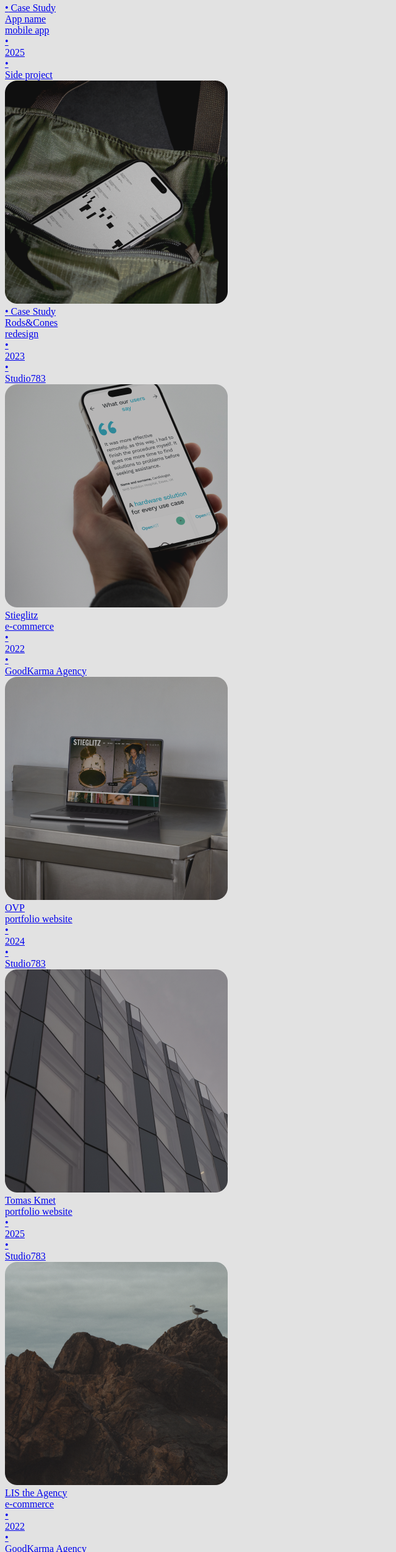
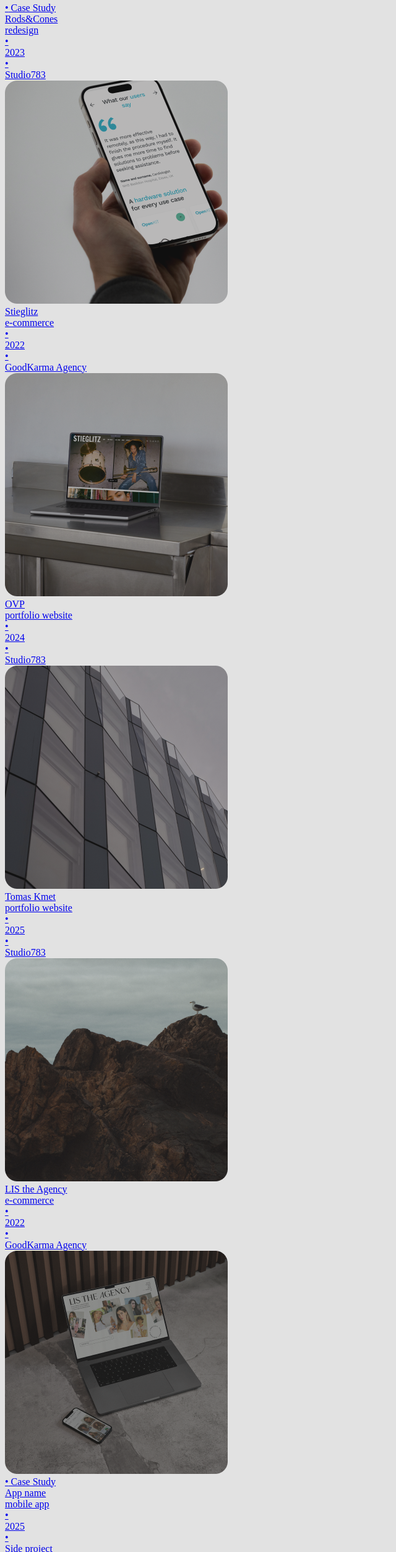
Before and after one commit to kmettom/JagodaKondratiuk, a website: page src/projects/rods-and-cones.html in a window 1280 px wide. Shown: the part 7781-10285 px from the top of the page at 62% size, without its empty margins (0-640 px from the left). Drawn offline with Linux system fonts and the light colour scheme.

Commit message:
projects updated

```diff
--- a/src/projects/rods-and-cones.html
+++ b/src/projects/rods-and-cones.html
@@ -525,7 +525,7 @@
 
                 <div class="project-title section-activate">
                 <span class="title text-activate">
-                    other <br/> projects:
+                   other <br/>projects:
                  </span>
                 </div>
 
@@ -555,6 +555,7 @@
                         </div>
                         <img class="project-bg" src="../img/projects/thumb_moiizo.png" alt="flow"/>
                     </a>
+
                     <a href="/projects/bundleboon.html" class="howerki project-one section-activate project-push-down">
                         <div class="case-study-label">
                             <span class="case-dot">•</span>
@@ -581,34 +582,7 @@
                         <img class="project-bg" src="../img/projects/thumb_bundleboon.png" alt="flow"/>
                     </a>
 
-                    <a href="/projects/app.html" class="howerki project-one section-activate">
-                        <div class="case-study-label">
-                            <span class="case-dot">•</span>
-                            Case Study
-                        </div>
-                        <div class="project-content-wrapper">
-                            <div class="project-name text-activate-move">
-                                App name
-                            </div>
-                            <div class="project-content-bottom">
-                                <div class="title-agency text-activate">
-                                    mobile app
-                                </div>
-                                <div>•</div>
-                                <div class="title-agency text-activate">
-                                    2025
-                                </div>
-                                <div>•</div>
-                                <div class="title-agency text-activate">
-                                    Side project
-                                </div>
-                            </div>
-                        </div>
-                        <img class="project-bg" src="../img/projects/thumb_app.png" alt="flow"/>
-                    </a>
-
-                    <a href="/projects/rods-and-cones.html" target="_blank"
-                       class="howerki project-one section-activate">
+                    <a href="/projects/rods-and-cones.html" class="howerki project-one section-activate">
                         <div class="case-study-label">
                             <span class="case-dot">•</span>
                             Case Study
@@ -633,8 +607,9 @@
                         </div>
                         <img class="project-bg" src="../img/projects/thumb_rods_cones.png" alt="flow"/>
                     </a>
+
                     <a href="https://stieglitz.nl/" target="_blank"
-                       class="howerki project-one section-activate project-push-down">
+                       class="howerki project-one section-activate">
                         <div class="project-content-wrapper">
                             <div class="project-name text-activate-move">
                                 Stieglitz
@@ -655,7 +630,9 @@
                         </div>
                         <img class="project-bg" src="../img/projects/thumb_stieglitz.png" alt="flow"/>
                     </a>
-                    <a href="https://www.ovpartners.net/" class="howerki project-one section-activate">
+
+                    <a href="https://www.ovpartners.net/" target="_blank"
+                       class="howerki project-one section-activate project-push-down">
                         <div class="project-content-wrapper">
                             <div class="project-name text-activate-move">
                                 OVP
@@ -677,7 +654,7 @@
                         <img class="project-bg" src="../img/projects/thumb_ovp.png" alt="flow"/>
                     </a>
 
-                    <a href="https://www.tomaskmet.com/" class="howerki project-one section-activate">
+                    <a href="https://www.tomaskmet.com/" target="_blank" class="howerki project-one section-activate">
                         <div class="project-content-wrapper">
                             <div class="project-name text-activate-move">
                                 Tomas Kmet
@@ -699,8 +676,8 @@
                         <img class="project-bg" src="../img/projects/thumb_tk.png" alt="flow"/>
                     </a>
 
-                    <a href="https://www.listheagency.com/"
-                       class="howerki project-one section-activate project-push-down">
+                    <a href="https://www.listheagency.com/" target="_blank"
+                       class="howerki project-one section-activate">
                         <div class="project-content-wrapper">
                             <div class="project-name text-activate-move">
                                 LIS the Agency
@@ -722,7 +699,34 @@
                         <img class="project-bg" src="../img/projects/thumb_lis.png" alt="flow"/>
                     </a>
 
-                    <a href="https://neosephiri.com/" class="howerki project-one section-activate">
+                    <a href="/projects/app.html"
+                       class="howerki project-one section-activate project-hidden">
+                        <div class="case-study-label">
+                            <span class="case-dot">•</span>
+                            Case Study
+                        </div>
+                        <div class="project-content-wrapper">
+                            <div class="project-name text-activate-move">
+                                App name
+                            </div>
+                            <div class="project-content-bottom">
+                                <div class="title-agency text-activate">
+                                    mobile app
+                                </div>
+                                <div>•</div>
+                                <div class="title-agency text-activate setYear">
+                                    2025
+                                </div>
+                                <div>•</div>
+                                <div class="title-agency text-activate">
+                                    Side project
+                                </div>
+                            </div>
+                        </div>
+                        <img class="project-bg" src="../img/projects/thumb_app.png" alt="flow"/>
+                    </a>
+
+                    <a href="https://neosephiri.com/" target="_blank" class="howerki project-one section-activate">
                         <div class="project-content-wrapper">
                             <div class="project-name text-activate-move">
                                 Neosephiri
```
Also changed, not shown: src/projects/bundleboon.html (+39 -35 lines), src/projects/moiizo.html (+39 -35 lines), src/img/projects/moiizo/moiizo_1.png, src/img/projects/moiizo/moiizo_3.png, src/img/projects/moiizo/moiizo_4.png.
